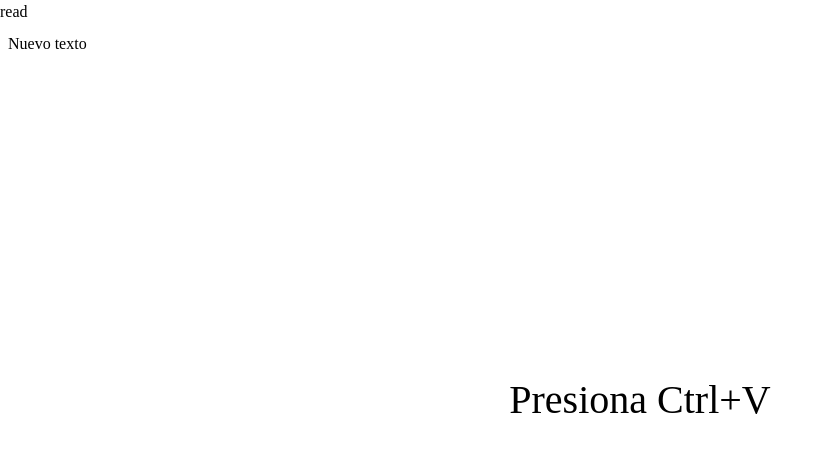
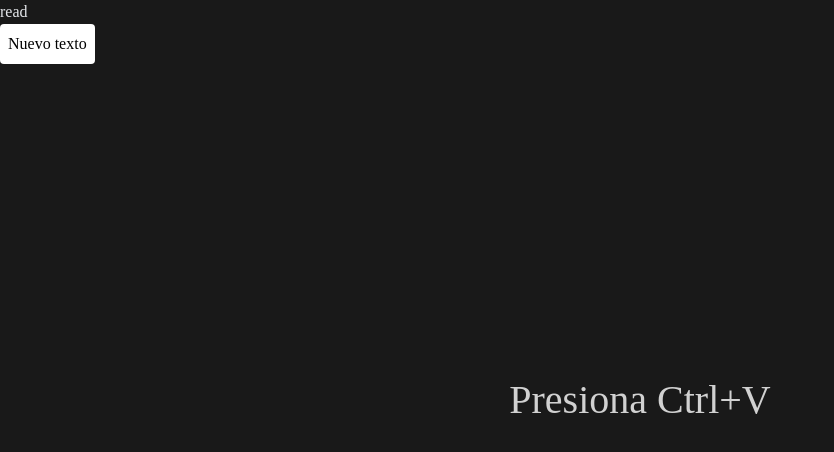
Before and after one commit to eli-sr/Coffeeread, a React (Vite) app: page / in a window 1280 px wide. Shown: the top 452 px of the page, without its empty margins (0-834 px from the left). Built offline with nearby package versions, Linux system fonts and the light colour scheme.

Commit message:
Starting with light theme

```diff
--- a/src/App.jsx
+++ b/src/App.jsx
@@ -4,9 +4,11 @@ import '@fontsource-variable/work-sans'
 
 function App () {
   return (
-    <div className='flex flex-col w-full h-screen dark:bg-dark dark:text-gray-200 font-ws'>
-      <Header />
-      <Main />
+    <div className='dark'>
+      <div className='flex flex-col w-full h-screen bg-gray-200 dark:bg-dark dark:text-gray-200 font-ws'>
+        <Header />
+        <Main />
+      </div>
     </div>
   )
 }
--- a/src/components/Text.jsx
+++ b/src/components/Text.jsx
@@ -23,7 +23,7 @@ export default function Text ({ sentence, isNext }) {
 
   return (
     <div className='w-[80em]'>
-      <p ref={scope} className='text-[2.5rem] dark:text-opacity-80 dark:text-white font-[300]'>
+      <p ref={scope} className='text-[2.5rem] dark:text-opacity-80 text-opacity-95 text-black dark:text-white font-[300]'>
         {sentence}
       </p>
     </div>
--- a/tailwind.config.js
+++ b/tailwind.config.js
@@ -1,5 +1,6 @@
 /** @type {import('tailwindcss').Config} */
 export default {
+  darkMode: 'class',
   content: [
     './index.html',
     './src/**/*.{js,ts,jsx,tsx}'
```
